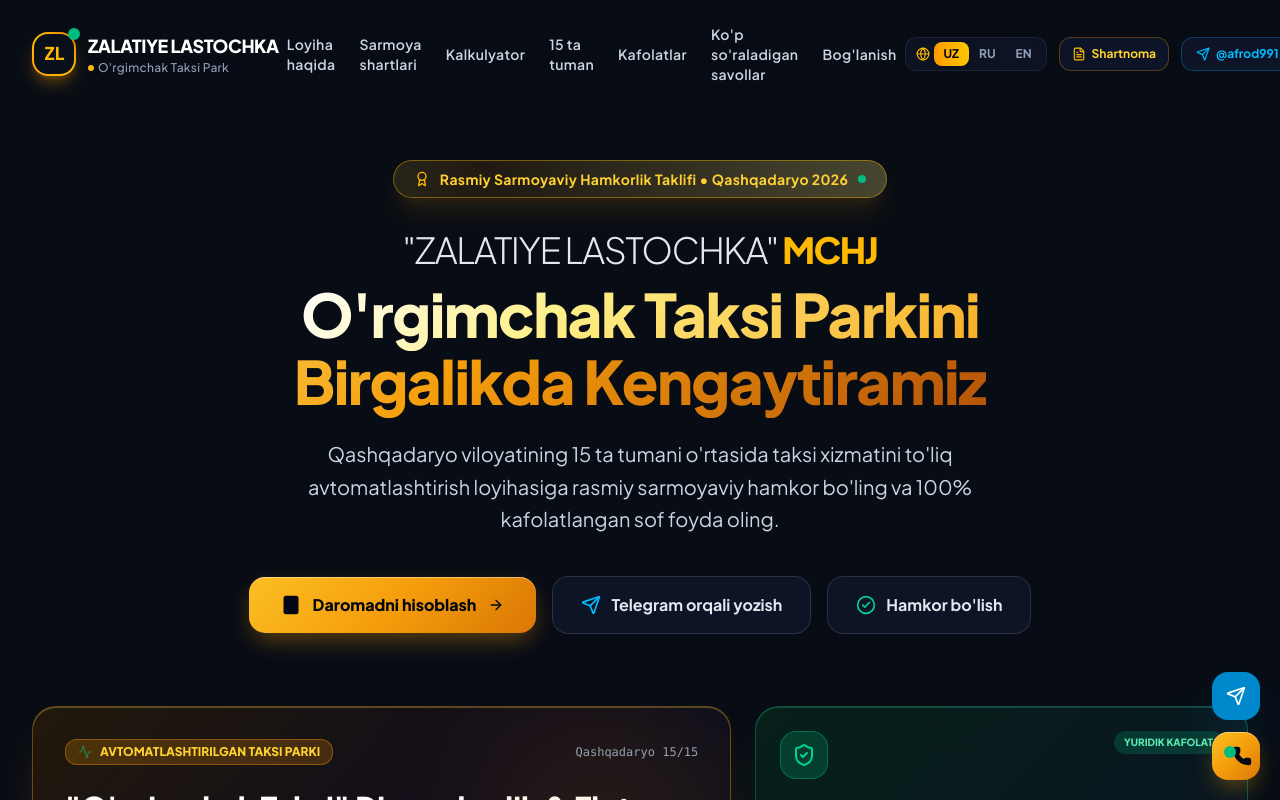
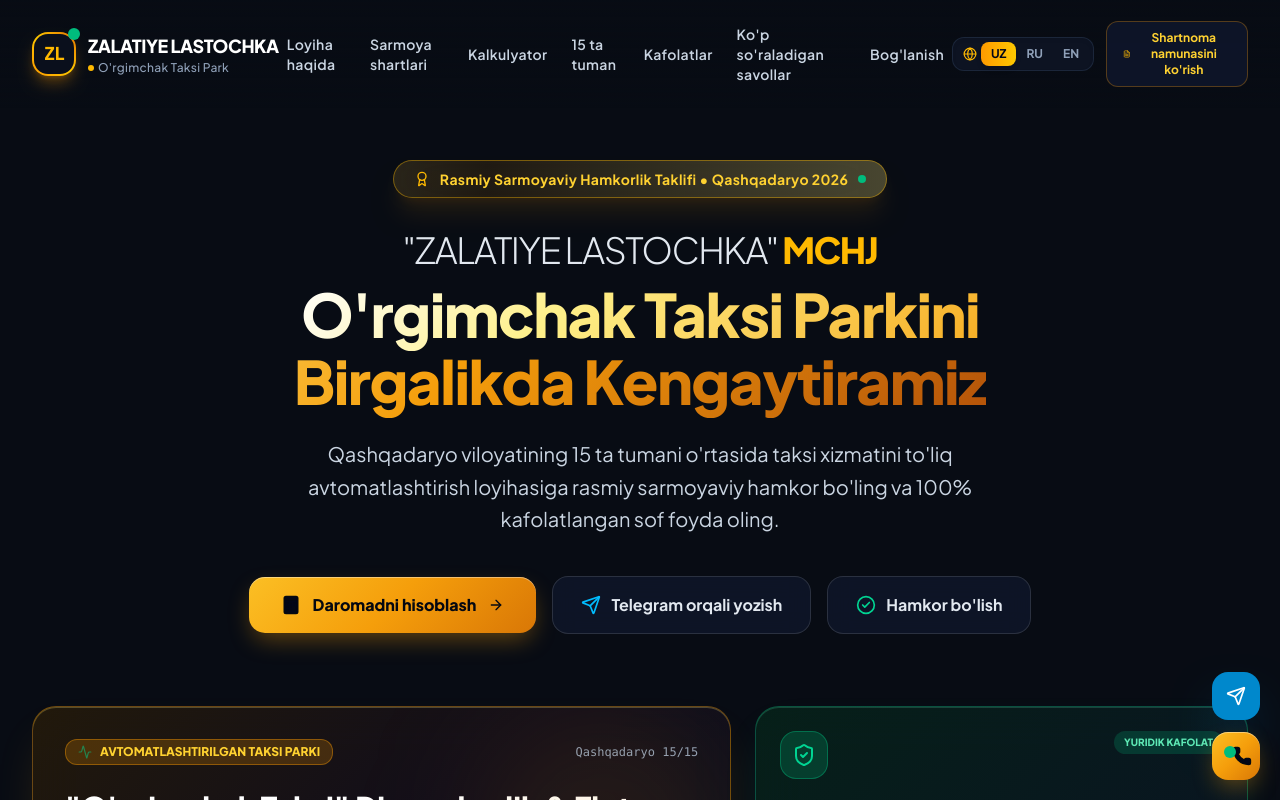
Before and after one commit to humoyun1773/zalatoye-lastochka, a React (Vite) app: page / in a window 1280 px wide. Shown: the top 800 px of the page. Built offline with nearby package versions, Linux system fonts and the light colour scheme.

Commit message:
fix(navbar): completely remove telegram and phone buttons from header

```diff
--- a/src/components/Navbar.tsx
+++ b/src/components/Navbar.tsx
@@ -1,5 +1,5 @@
 import React, { useState, useEffect } from 'react';
-import { Globe, Menu, X, Phone, Send, FileText, ChevronRight } from 'lucide-react';
+import { Globe, Menu, X, FileText, ChevronRight } from 'lucide-react';
 import type { Language } from '../types';
 import type { TranslationsType } from '../data/translations';
 
@@ -86,7 +86,7 @@
             ))}
           </nav>
 
-          {/* Right Action: Language Switcher & Quick CTAs */}
+          {/* Right Action: Language Switcher & Contract Modal Button */}
           <div className="flex items-center gap-2 sm:gap-3">
             {/* Language Switcher */}
             <div className="flex items-center bg-[#0d1322] border border-slate-800/90 rounded-xl p-1 shadow-inner">
@@ -95,7 +95,7 @@
                 <button
                   key={l}
                   onClick={() => setLang(l)}
-                  className={`px-2 sm:px-2.5 py-1 text-[10px] sm:text-xs font-bold rounded-lg uppercase transition-all duration-200 cursor-pointer ${
+                  className={`px-2.5 py-1 text-[10px] sm:text-xs font-bold rounded-lg uppercase transition-all duration-200 cursor-pointer ${
                     lang === l
                       ? 'bg-gradient-to-r from-amber-500 to-yellow-400 text-slate-950 shadow-md font-black'
                       : 'text-slate-400 hover:text-white'
@@ -110,33 +110,12 @@
             {onOpenContract && (
               <button
                 onClick={onOpenContract}
-                className="hidden lg:flex items-center gap-1.5 px-3 py-2 rounded-xl bg-slate-900/90 hover:bg-amber-500/10 border border-amber-500/30 text-amber-300 text-xs font-bold hover:border-amber-400 transition-all duration-200 cursor-pointer"
+                className="hidden sm:flex items-center gap-1.5 px-4 py-2 rounded-xl bg-slate-900/90 hover:bg-amber-500/10 border border-amber-500/30 text-amber-300 text-xs font-bold hover:border-amber-400 transition-all duration-200 cursor-pointer"
               >
                 <FileText className="w-3.5 h-3.5 text-amber-400" />
-                <span>Shartnoma</span>
+                <span>{t.guarantees.previewBtn}</span>
               </button>
             )}
-
-            {/* Direct Telegram Button */}
-            <a
-              href="https://t.me/afrod991"
-              target="_blank"
-              rel="noopener noreferrer"
-              className="hidden md:flex items-center gap-1.5 px-3.5 py-2 rounded-xl bg-slate-900/90 hover:bg-sky-500/15 border border-sky-500/30 text-sky-400 text-xs font-bold hover:border-sky-400 transition-all duration-200"
-              title="Telegram: @afrod991"
-            >
-              <Send className="w-3.5 h-3.5" />
-              <span>@afrod991</span>
-            </a>
-
-            {/* Call Button */}
-            <a
-              href="tel:+998908714010"
-              className="hidden sm:flex items-center gap-2 px-3.5 lg:px-4 py-2 rounded-xl bg-gradient-to-r from-amber-500 via-yellow-400 to-amber-500 hover:from-amber-400 hover:to-yellow-300 text-slate-950 font-black text-xs shadow-lg shadow-amber-500/25 transition-all duration-200 transform hover:-translate-y-0.5 cursor-pointer shrink-0"
-            >
-              <Phone className="w-3.5 h-3.5 fill-slate-950" />
-              <span>+998 (90) 871-40-10</span>
-            </a>
 
             {/* Mobile Menu Hamburger Button */}
             <button
@@ -167,8 +146,8 @@
             ))}
           </div>
 
-          <div className="pt-3 border-t border-slate-800/80 flex flex-col gap-2.5">
-            {onOpenContract && (
+          {onOpenContract && (
+            <div className="pt-3 border-t border-slate-800/80">
               <button
                 onClick={() => {
                   setMobileMenuOpen(false);
@@ -177,28 +156,10 @@
                 className="w-full flex items-center justify-center gap-2 py-3 rounded-xl bg-slate-900 border border-amber-500/30 text-amber-300 font-bold text-xs cursor-pointer"
               >
                 <FileText className="w-4 h-4 text-amber-400" />
-                <span>Rasmiy Shartnoma Namunasi</span>
+                <span>{t.guarantees.previewBtn}</span>
               </button>
-            )}
-
-            <a
-              href="tel:+998908714010"
-              className="w-full flex items-center justify-center gap-2 py-3.5 rounded-xl bg-gradient-to-r from-amber-500 to-yellow-400 text-slate-950 font-black text-sm shadow-lg shadow-amber-500/30"
-            >
-              <Phone className="w-4 h-4 fill-slate-950" />
-              <span>+998 (90) 871-40-10</span>
-            </a>
-
-            <a
-              href="https://t.me/afrod991"
-              target="_blank"
-              rel="noopener noreferrer"
-              className="w-full flex items-center justify-center gap-2 py-3 rounded-xl bg-sky-500/10 border border-sky-500/30 text-sky-400 font-bold text-xs hover:bg-sky-500/20"
-            >
-              <Send className="w-4 h-4" />
-              <span>Telegram: @afrod991</span>
-            </a>
-          </div>
+            </div>
+          )}
         </div>
       )}
     </header>
```
